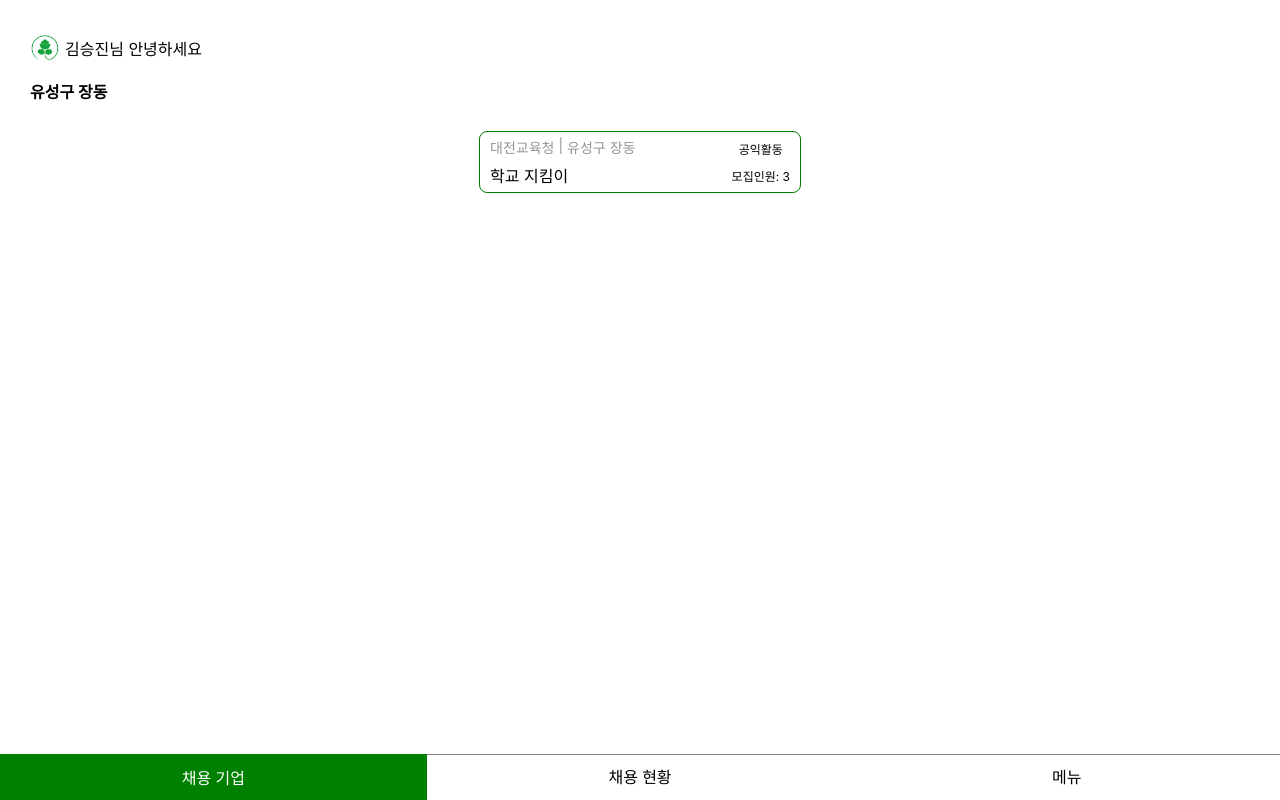
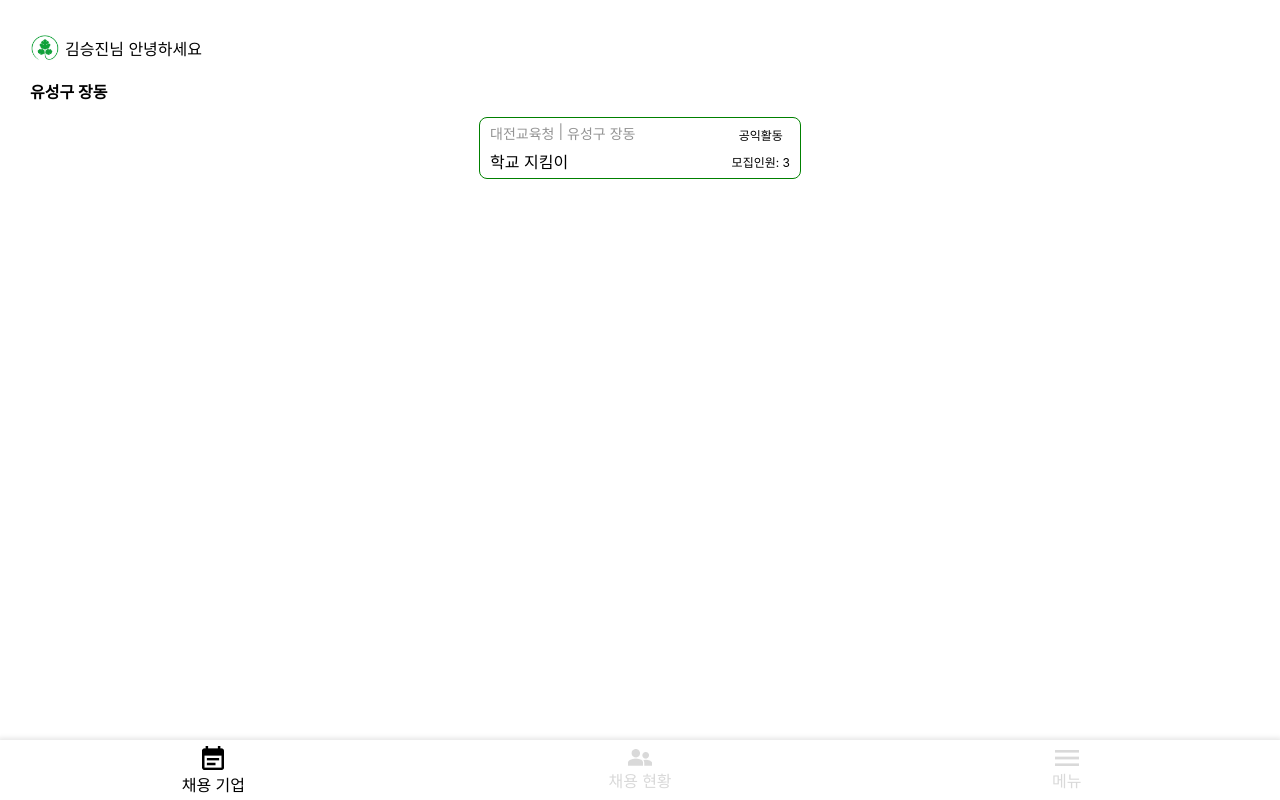
Before and after one commit to 2023-dsm/front, a React (Create React App) app: page /main in a window 1280 px wide. Built offline with nearby package versions, Linux system fonts and the light colour scheme.

Commit message:
feat : tab 수정

```diff
--- a/src/components/common/tab/index.jsx
+++ b/src/components/common/tab/index.jsx
@@ -3,11 +3,21 @@ import styled from "styled-components";
 import MenuPage from "../../../pages/menu";
 import CurrentSituation from "../../currentSituation";
 import CompanyList from "../../company/CompanyList";
+import Company from "../../../assets/tab/company.png";
+import menu from "../../../assets/tab/menu.png";
+import people from "../../../assets/tab/people.png";
+import grayCompany from "../../../assets/tab/grayCompany.png";
+import grayMenu from "../../../assets/tab/grayMenu.png";
+import grayPeople from "../../../assets/tab/grayPeople.png";
 
 const Tab = () => {
   const [activetab, setActiveTab] = useState(0);
 
-  const tabtitle = ["채용 기업", "채용 현황", "메뉴"];
+  const tabtitle = [
+    { title: "채용 기업", onImg: Company, offImg: grayCompany },
+    { title: "채용 현황", onImg: people, offImg: grayPeople },
+    { title: "메뉴", onImg: menu, offImg: grayMenu },
+  ];
 
   const tab = {
     0: <CompanyList />,
@@ -22,31 +32,26 @@ const Tab = () => {
   return (
     <>
       <TabWrapper>
-        {tabtitle.map((title, idx) => {
+        {tabtitle.map((item, idx) => {
           return (
             <TabItem
               key={idx}
-              style={
-                activetab === idx
-                  ? {
-                      color: "#ffffff",
-                      borderColor: "#008000",
-                      borderWidth: "2px",
-                      height: "44.5px",
-                      background: "#008000",
-                    }
-                  : { color: "#000000" }
-              }
               onClick={() => {
                 onClickTab(idx);
               }}
             >
-              {title}
+              <img
+                style={{ margin: "5px 0px 0px 0px" }}
+                src={activetab === idx ? item.onImg : item.offImg}
+                alt=""
+              />
+              <p style={{ color: activetab === idx ? "#000000" : "#D9D9D9" }}>
+                {item.title}
+              </p>
             </TabItem>
           );
         })}
       </TabWrapper>
-      <></>
       {tab[activetab]}
     </>
   );
@@ -59,16 +64,26 @@ const TabWrapper = styled.div`
   width: 100%;
   display: flex;
   background-color: white;
+  box-shadow: 0px 0px 5px 2px rgba(0, 0, 0, 0.1);
 `;
 
-const TabItem = styled.p`
+const TabItem = styled.div`
+  display: flex;
+  flex-direction: column;
+  justify-content: center;
+  align-items: center;
   margin: 0;
   flex: 1;
-  font-weight: 500;
-  text-align: center;
-  height: 44px;
+
+  > p {
+    display: flex;
+    align-items: center;
+    margin: 0;
+    height: 30px;
+    font-weight: 500;
+  }
+  height: 60px;
   line-height: 44px;
-  border-top: 1px solid gray;
 `;
 
 export default Tab;
--- a/src/components/company/CompanyList.jsx
+++ b/src/components/company/CompanyList.jsx
@@ -23,7 +23,6 @@ const Wrapper = styled.div`
   .setting {
     display: flex;
     align-items: center;
-    margin-bottom: 14px;
 
     > h1 {
       margin: 0;
```
